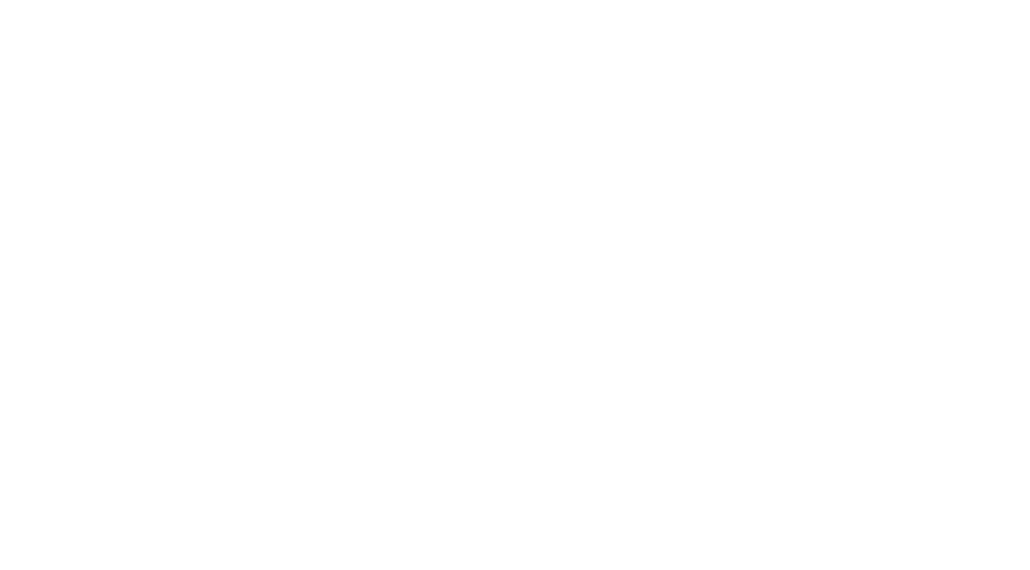
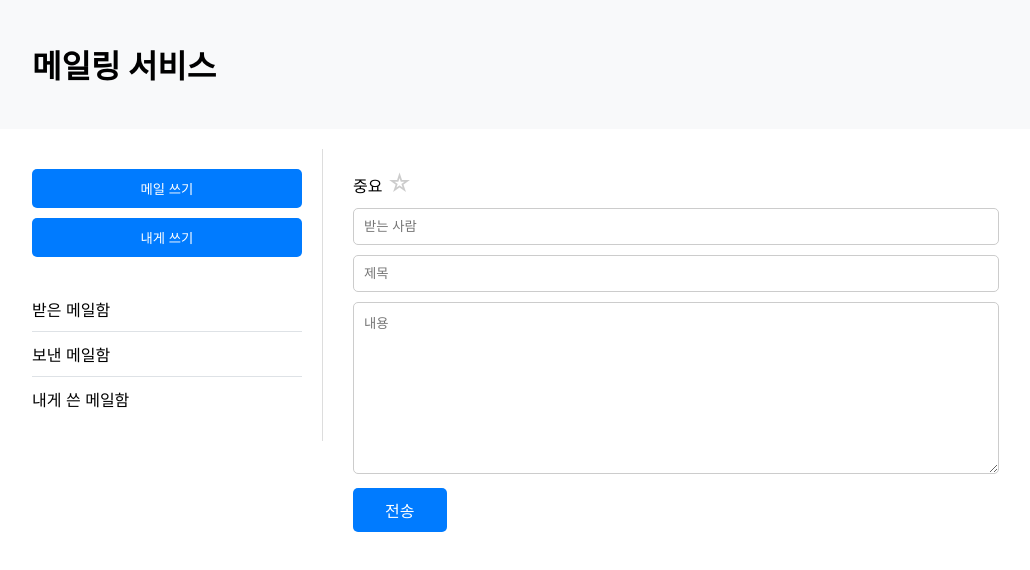
Before and after one commit to MinseoKangQ/mailing-service-front, a React (Create React App) app: page /new in a window 1280 px wide. Before the commit this address had no page. Shown: the top 570 px of the page, without its empty margins (8-1038 px from the left). Built offline with nearby package versions, Linux system fonts and the light colour scheme.

Commit message:
메일 전송 화면 구현

```diff
--- a/src/App.js
+++ b/src/App.js
@@ -4,6 +4,7 @@ import Home from './screen/Home';
 import Login from './screen/Login';
 import SignUp from './screen/SignUp';
 import MailPage from './screen/MailPage';
+import MailNew from './screen/MailNew';
 
 function App() {
   return (
@@ -14,6 +15,8 @@ function App() {
             <Route path="/signup" element={<SignUp />} />
             <Route path="/" element={<Home />} />
             <Route path="/mail/:userId/:mailId" element={<MailPage />} />
+            <Route path="/new" element={<MailNew />} />
+
           </Routes>
         </Router>
     </div>
--- /dev/null
+++ b/src/components/MailForm.css
@@ -0,0 +1,51 @@
+.mail-form {
+    margin: 20px 10px;
+    /* padding: 20px; */
+    padding-left: 20px;
+    border-radius: 5px;
+    max-width: 100%; /* 화면 가로 꽉 차게 */
+    box-sizing: border-box; /* 패딩을 포함한 너비 */
+  }
+
+  .mail-form .form-control {
+    margin-bottom: 10px;
+  }
+
+  .star-icon {
+    cursor: pointer;
+    font-size: 24px;
+    color: #ccc; /* 빈 별의 기본 색상 */
+  }
+
+  .star-icon.filled {
+    color: #ffc107; /* 노란색 별 */
+  }
+
+  .mail-form input[type="text"],
+  .mail-form textarea {
+    width: 100%; /* 가로 꽉 차게 */
+    padding: 10px;
+    margin-bottom: 10px;
+    border: 1px solid #ccc;
+    border-radius: 5px;
+  }
+
+  .mail-form textarea {
+    height: 150px;
+    resize: vertical;
+  }
+
+  .mail-form button[type="submit"] {
+    width: 15%; /* 버튼도 가로 꽉 차게 */
+    background-color: #007bff;
+    color: white;
+    padding: 10px 0;
+    border: none;
+    border-radius: 5px;
+    cursor: pointer;
+    font-size: 16px;
+  }
+
+  .mail-form button[type="submit"]:hover {
+    background-color: #0056b3;
+  }
--- /dev/null
+++ b/src/components/MailForm.jsx
@@ -0,0 +1,28 @@
+import React, { useState } from "react";
+import './MailForm.css';
+
+const MailForm = ({ onSubmit }) => {
+  const [recipient, setRecipient] = useState("");
+  const [subject, setSubject] = useState("");
+  const [isImportant, setIsImportant] = useState(false);
+  const [content, setContent] = useState("");
+
+  const handleSubmit = (e) => {
+    e.preventDefault();
+    onSubmit({ recipient, subject, isImportant, content });
+  };
+
+  return (
+    <form onSubmit={handleSubmit} className="mail-form">
+      <div className="form-control">
+        중요 <span className={`star-icon ${isImportant ? 'filled' : ''}`} onClick={() => setIsImportant(!isImportant)}>&#9734;</span>
+      </div>
+      <input type="text" value={recipient} onChange={(e) => setRecipient(e.target.value)} placeholder="받는 사람" />
+      <input type="text" value={subject} onChange={(e) => setSubject(e.target.value)} placeholder="제목" />
+      <textarea value={content} onChange={(e) => setContent(e.target.value)} placeholder="내용" />
+      <button type="submit">전송</button>
+    </form>
+  );
+};
+
+export default MailForm;
--- a/src/components/Menu.jsx
+++ b/src/components/Menu.jsx
@@ -1,13 +1,15 @@
-import React from "react";
-import "./Menu.css";
+import React from 'react';
+import { useNavigate } from 'react-router-dom';
+import './Menu.css';
 
 const Menu = () => {
+  const navigate = useNavigate();
+
   return (
     <div className="menu-container">
-      <button className="menu-button">메일 쓰기</button>
+      <button className="menu-button" onClick={() => navigate('/new')}>메일 쓰기</button>
       <button className="menu-button">내게 쓰기</button>
       <div className="menu-list">
-        <div className="menu-item">전체 메일</div>
         <div className="menu-item">받은 메일함</div>
         <div className="menu-item">보낸 메일함</div>
         <div className="menu-item">내게 쓴 메일함</div>
--- /dev/null
+++ b/src/screen/MailNew.jsx
@@ -0,0 +1,26 @@
+import React, { useState } from "react";
+import { useNavigate } from "react-router-dom";
+import axios from "axios";
+import Header from "../components/Header";
+import Menu from "../components/Menu";
+import MailForm from "../components/MailForm";
+
+const MailNew = () => {
+  const navigate = useNavigate();
+
+  return (
+    <div>
+      <Header />
+      <div className="centered-body-container">
+        <div className="menu-section">
+          <Menu />
+        </div>
+        <div className="mail-form-section">
+          <MailForm/>
+        </div>
+      </div>
+    </div>
+  );
+};
+
+export default MailNew;
```
